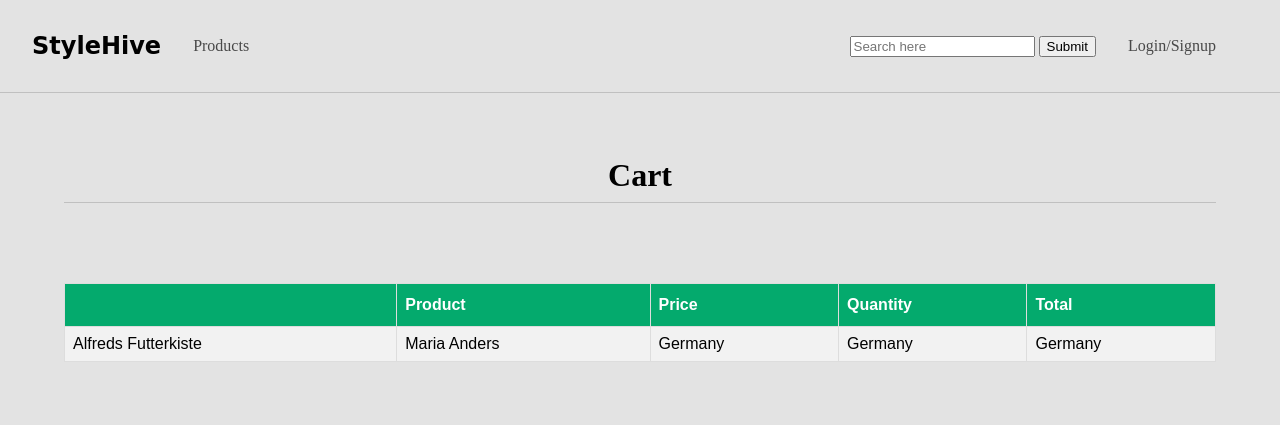
After one commit to Bikram48/Stylehive, a Django app: page /cart/ in a window 1280 px wide. The commit adds this page. Shown: the top 425 px of the page. Run offline with Django 4.2, Linux system fonts and the light colour scheme; some web fonts are replaced.

Commit message:
create - cart template

```diff
--- a/static/css/style.css
+++ b/static/css/style.css
@@ -76,3 +76,40 @@ ul li a {
     grid-template-columns: 50% 50%;
     gap: 3em;
 }
+
+#customers {
+    font-family: Arial, Helvetica, sans-serif;
+    border-collapse: collapse;
+    width: 100%;
+  }
+
+  #customers td, #customers th {
+    border: 1px solid #ddd;
+    padding: 8px;
+  }
+
+  #customers tr:nth-child(even){background-color: #f2f2f2;}
+
+  #customers tr:hover {background-color: #ddd;}
+
+  #customers th {
+    padding-top: 12px;
+    padding-bottom: 12px;
+    text-align: left;
+    background-color: #04AA6D;
+    color: white;
+  }
+
+.cart {
+    padding: 4em;
+}
+
+.cart h1 {
+    text-align: center;
+}
+
+hr {
+    border: none;
+    background-color: silver;
+    height: 1px;
+}
--- /dev/null
+++ b/stylehive/templates/cart.html
@@ -0,0 +1,27 @@
+{% extends "base.html" %}
+{% load static %}
+{% block content %}
+
+<div class="cart">
+    <h1>Cart</h1>
+    <hr>
+    <br><br><br><br>
+    <table id="customers">
+        <tr>
+        <th></th>
+        <th>Product</th>
+        <th>Price</th>
+        <th>Quantity</th>
+        <th>Total</th>
+        </tr>
+        <tr>
+        <td>Alfreds Futterkiste</td>
+        <td>Maria Anders</td>
+        <td>Germany</td>
+        <td>Germany</td>
+        <td>Germany</td>
+        </tr>
+  </table>
+</div>
+
+{% endblock %}
--- a/stylehive/urls.py
+++ b/stylehive/urls.py
@@ -28,6 +28,7 @@ urlpatterns = [
     path('product/', view_single_product, name='product'),
     path('dashboard/', admin_dashboard, name='admin'),
     path('profile/', user_profile, name='profile'),
+    path('cart/', cart_page, name='cart')
 ]
 
 urlpatterns += static(settings.MEDIA_URL, document_root=settings.MEDIA_ROOT)
--- a/stylehive/views.py
+++ b/stylehive/views.py
@@ -13,6 +13,9 @@ def product_page(request):
 
 def view_single_product(request):
     return render(request, "product_description.html", {})
+
+def cart_page(request):
+    return render(request, "cart.html", {})
 
 def user_profile(request):
     form = ProfileForm(instance=request.user.customer)
```
